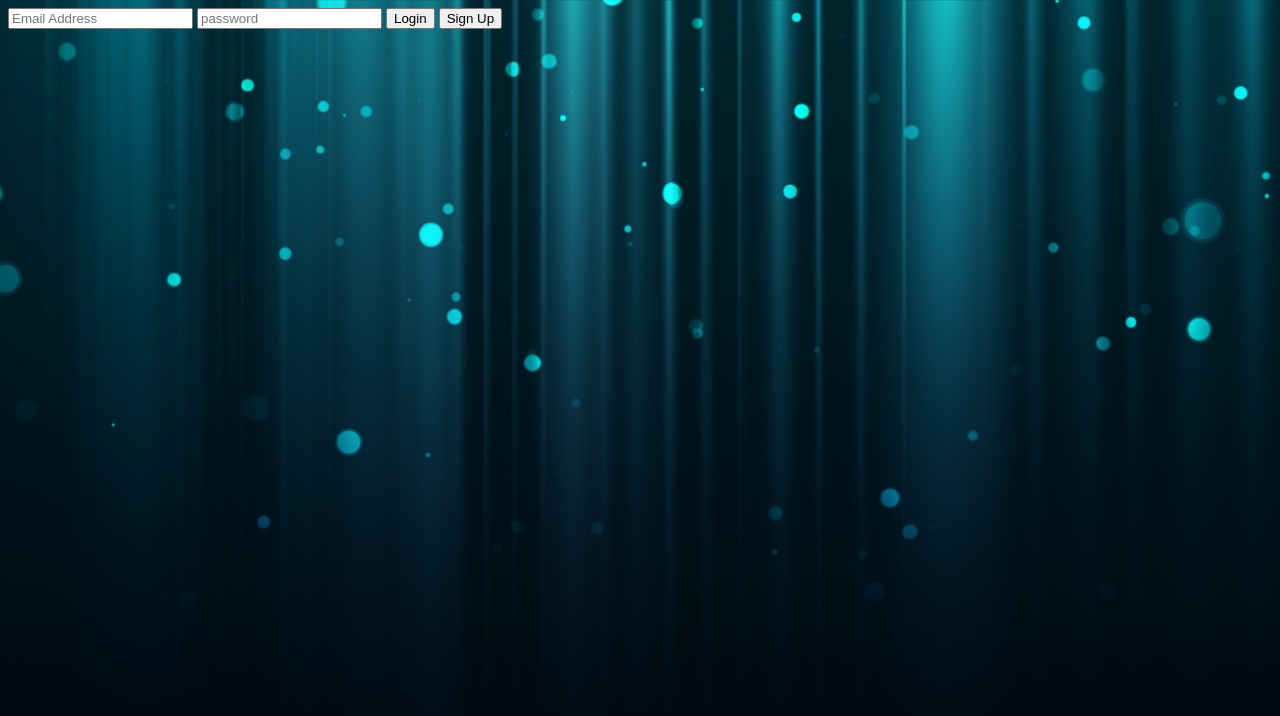
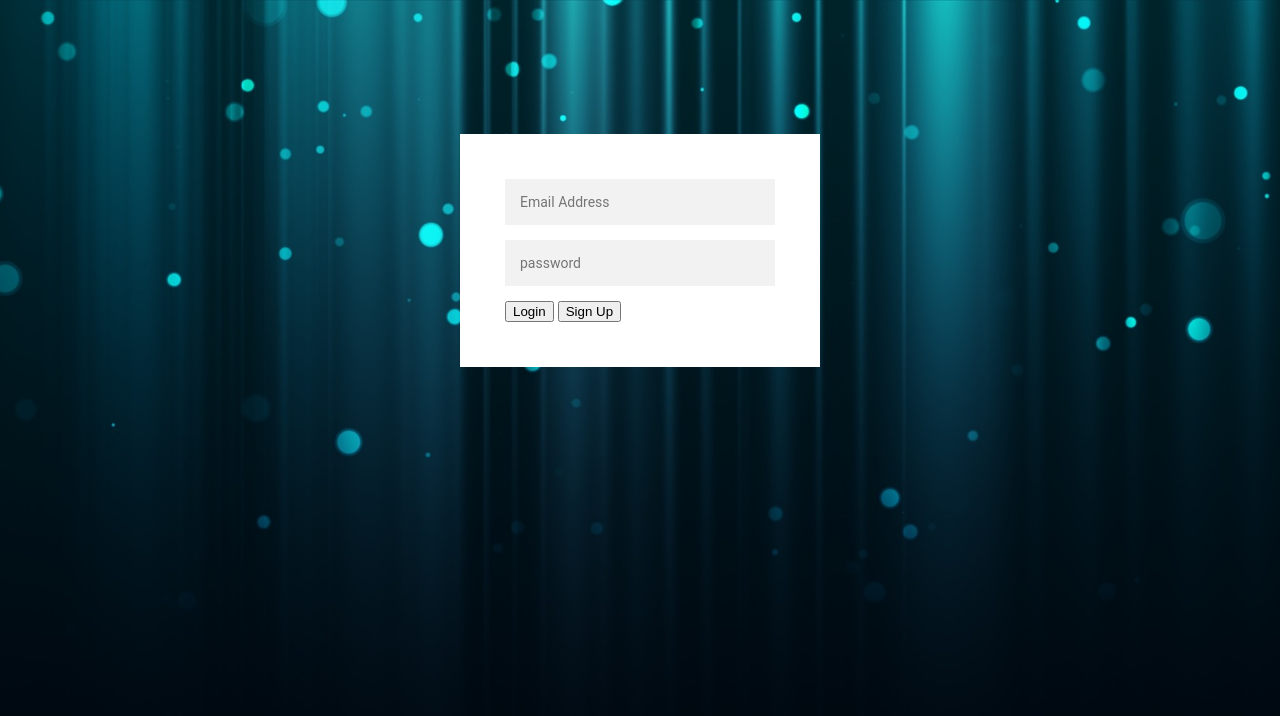
Before and after one commit to dkim85/SignUpForm, a plain HTML site: page index.html in a window 1280 px wide. Drawn offline with Linux system fonts and the light colour scheme.

Commit message:
css added

```diff
--- a/style.css
+++ b/style.css
@@ -4,3 +4,31 @@ body {
      background-size: cover;
      background-position: center;
 }
+
+.login-page {
+     width:360px;
+     padding: 10% 0 0;
+     margin: auto;
+}
+
+.form {
+     position: relative;
+     z-index: 1;
+     background: #ffffff;
+     max-width: 360px;
+     margin: 0 auto 100px;
+     padding: 45px;
+     text-align: left;
+}
+
+.form input{
+     font-family: "Roboto", sans-serif;
+     outline: 1;
+     background: #f2f2f2;
+     width: 100%;
+     border:0;
+     margin: 0 0 15px;
+     padding:15px;
+     box-sizing: border-box;
+     font-size: 14px;
+}
```
